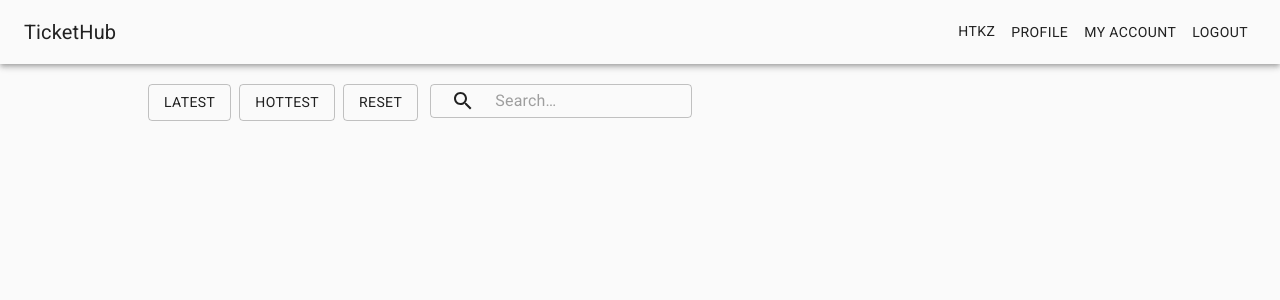
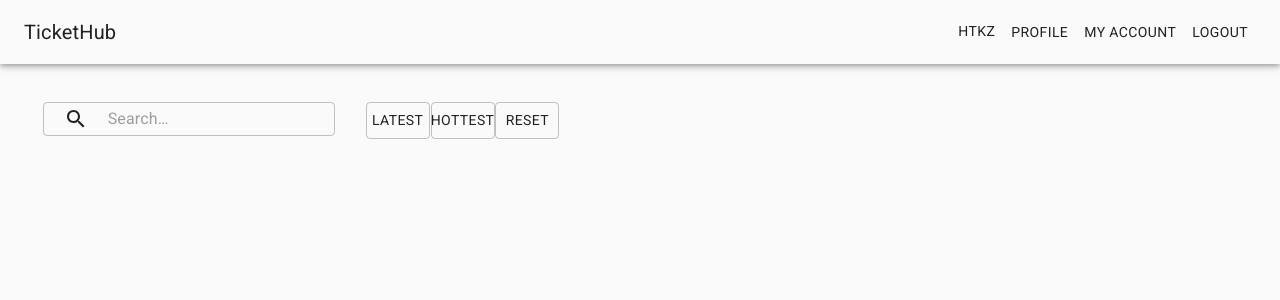
Before and after one commit to htkz/TicketHub, a React (Create React App) app: page /visitor in a window 1280 px wide. Shown: the top 300 px of the page. Built offline with nearby package versions, Linux system fonts and the light colour scheme.

Commit message:
filterbar reconstruct

```diff
--- a/src/components/FilterBar/FilterBar.js
+++ b/src/components/FilterBar/FilterBar.js
@@ -1,33 +1,89 @@
 import React from 'react';
 import Button from '@material-ui/core/Button';
 import SearchBar from './SearchBar/SearchBar';
+import Grid from '@material-ui/core/Grid';
 import { makeStyles } from '@material-ui/core/styles';
 
 const useStyles = makeStyles((theme) => ({
     margin: {
-        margin: theme.spacing(0.5),
+        width: '95%',
     },
     Container: {
-        margin: theme.spacing(2),
-        padding: theme.spacing(0, 16),
+        margin: '1%',
+        padding: '1%',
+    },
+    buttonbar: {
+        display: 'flex',
+        margin: '0.5%',
+        padding: '0.5%',
+        justifyContent: 'center',
+    },
+    searchbar: {
+        display: 'flex',
+        margin: '0.5%',
+        padding: '0.5%',
+        justifyContent: 'center',
+    },
+    buttongrid: {
+        display: 'flex',
+        justifyContent: 'center',
+        width: '33%',
     },
 }));
 
 const FilterBar = () => {
     const classes = useStyles();
     return (
-        <div className={classes.Container}>
-            <Button variant='outlined' size='medium' className={classes.margin}>
+        <Grid container component="main" className={classes.Container}>
+            <Grid
+                item
+                xs={12}
+                sm={5}
+                md={5}
+                lg={3}
+                xl={3}
+                className={classes.searchbar}
+            >
+                <SearchBar />
+            </Grid>
+            <Grid
+                item
+                xs={12}
+                sm={5}
+                md={5}
+                lg={2}
+                xl={2}
+                className={classes.buttonbar}
+            >
+                <Grid className={classes.buttongrid}>
+                    <Button
+                        variant="outlined"
+                        size="medium"
+                        className={classes.margin}
+                    >
                         Latest
                     </Button>
-            <Button variant='outlined' size='medium' className={classes.margin}>
+                </Grid>
+                <Grid className={classes.buttongrid}>
+                    <Button
+                        variant="outlined"
+                        size="medium"
+                        className={classes.margin}
+                    >
                         Hottest
                     </Button>
-            <Button variant='outlined' size='medium' className={classes.margin}>
+                </Grid>
+                <Grid className={classes.buttongrid}>
+                    <Button
+                        variant="outlined"
+                        size="medium"
+                        className={classes.margin}
+                    >
                         Reset
                     </Button>
-            <SearchBar />
-        </div>
+                </Grid>
+            </Grid>
+        </Grid>
     );
 };
 
--- a/src/components/FilterBar/SearchBar/SearchBar.js
+++ b/src/components/FilterBar/SearchBar/SearchBar.js
@@ -7,7 +7,8 @@ import SearchIcon from '@material-ui/icons/Search';
 const useStyles = makeStyles((theme) => ({
     container: {
         display: 'inline-block',
-        margin: theme.spacing(0, 1),
+        margin: theme.spacing(0),
+        width: '97%',
     },
     search: {
         position: 'relative',
```
Lines whose indentation alone changed are shown as unchanged.
